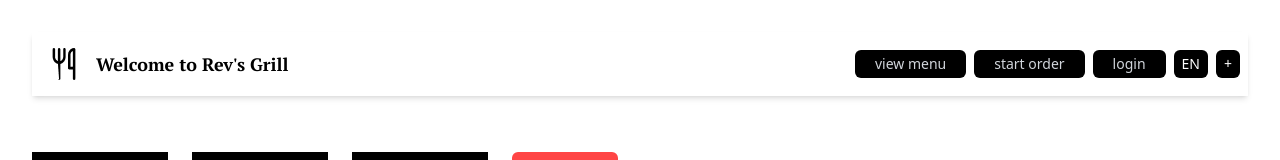
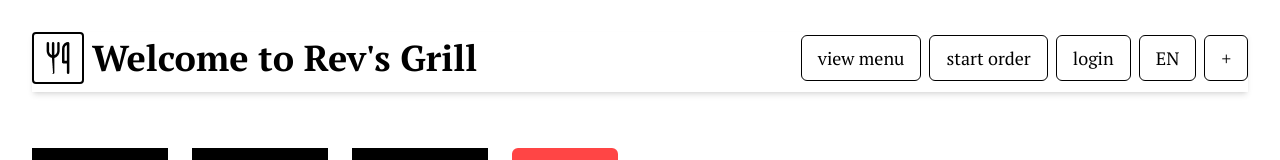
Before and after one commit to csce-315-331-2024a/project-3-full-stack-agile-web-project-3-901-7, a React (Vite) app in the folder frontend/: page /order in a window 1280 px wide. Shown: the top 160 px of the page. Built offline with nearby package versions, Linux system fonts and the light colour scheme.

Commit message:
update navbar

```diff
--- a/frontend/src/components/Navbar.tsx
+++ b/frontend/src/components/Navbar.tsx
@@ -1,16 +1,27 @@
 export default function Navbar() {
+    function changeLang() {
+        console.log("language change")
+        //
+    }
+
     return (
-        <nav className="text-black p-2 flex justify-between items-center shadow-md">
-            <div className="flex items-center">
-                <div className="square-black"><img src="./logo.png"></img></div>
-                <span className="font-bold text-lg ml-2 font-ptserif">Welcome to Rev's Grill</span>
+        <nav className="text-black pb-2 flex justify-between items-center shadow-md">
+            <div className="flex items-center flex-1">
+                <div className="square-black border-black border-[2px] rounded border"><img src="./logo.png" alt="Logo"></img></div>
+                <span className="font-bold text-4xl ml-2 font-ptserif">Welcome to Rev's Grill</span>
             </div>
-            <div className="flex items-center">
-                <button className="bg-black hover:bg-gray-600 text-white px-2 py-1 ml-2 rounded-md text-sm"><a href="/menu" className="text-gray-300 hover:text-wh px-3 py-1 rounded-md text-sm font-medium">view menu</a></button>
-                <button className="bg-black hover:bg-gray-600 text-white px-2 py-1 ml-2 rounded-md text-sm"><a href="/order" className="text-gray-300 hover:text-white px-3 py-1 rounded-md text-sm font-medium">start order</a></button>
-                <button className="bg-black hover:bg-gray-600 text-white px-2 py-1 ml-2 rounded-md text-sm"><a href="/login" className="text-gray-300 hover:text-white px-3 py-1 rounded-md text-sm font-medium">login</a></button>
-                <button className="bg-black hover:bg-gray-600 text-white px-2 py-1 ml-2 rounded-md text-sm">EN</button>
-                <button className="bg-black hover:bg-gray-600 text-white px-2 py-1 ml-2 rounded-md text-sm">+</button>
+            <div className="flex items-center justify-end flex-2">
+                <button className="border-[1px] border-black bg-white hover:bg-black hover:text-white px-4 py-2 ml-2 rounded-md text-lg font-medium font-ptserif">
+                    <a href="/menu" className="hover:text-white">view menu</a>
+                </button>
+                <button className="border-[1px] border-black bg-white hover:bg-black hover:text-white px-4 py-2 ml-2 rounded-md text-lg font-medium font-ptserif">
+                    <a href="/order" className="hover:text-white">start order</a>
+                </button>
+                <button className="border-[1px] border-black bg-white hover:bg-black hover:text-white px-4 py-2 ml-2 rounded-md text-lg font-medium font-ptserif">
+                    <a href="/login" className="hover:text-white">login</a>
+                </button>
+                <button onClick={changeLang} className="border-[1px] border-black bg-white hover:bg-black hover:text-white px-4 py-2 ml-2 rounded-md text-lg font-medium font-ptserif">EN</button>
+                <button className="border-[1px] border-black bg-white hover:bg-black hover:text-white px-4 py-2 ml-2 rounded-md text-lg font-medium font-ptserif">+</button>
             </div>
         </nav>
     )
```
